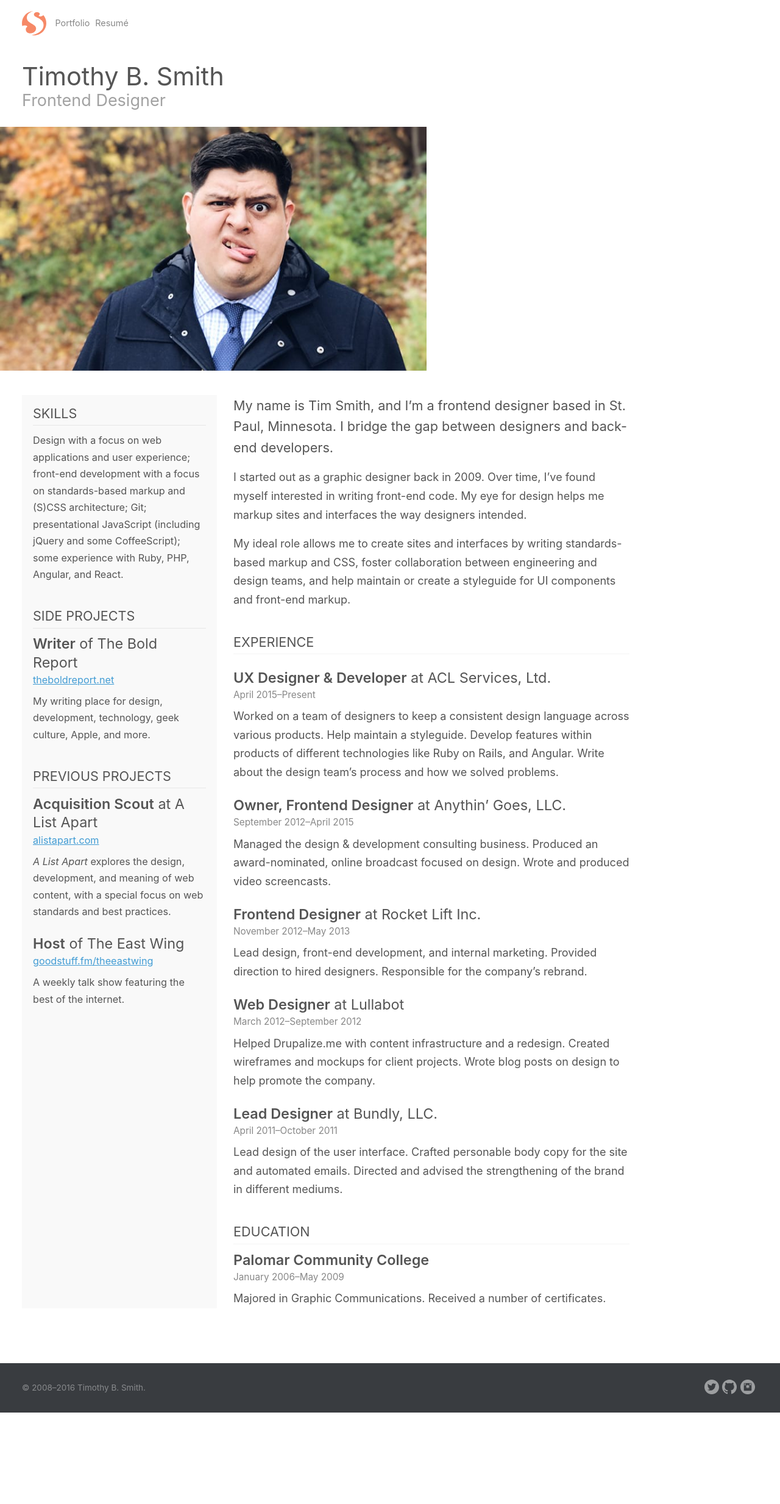
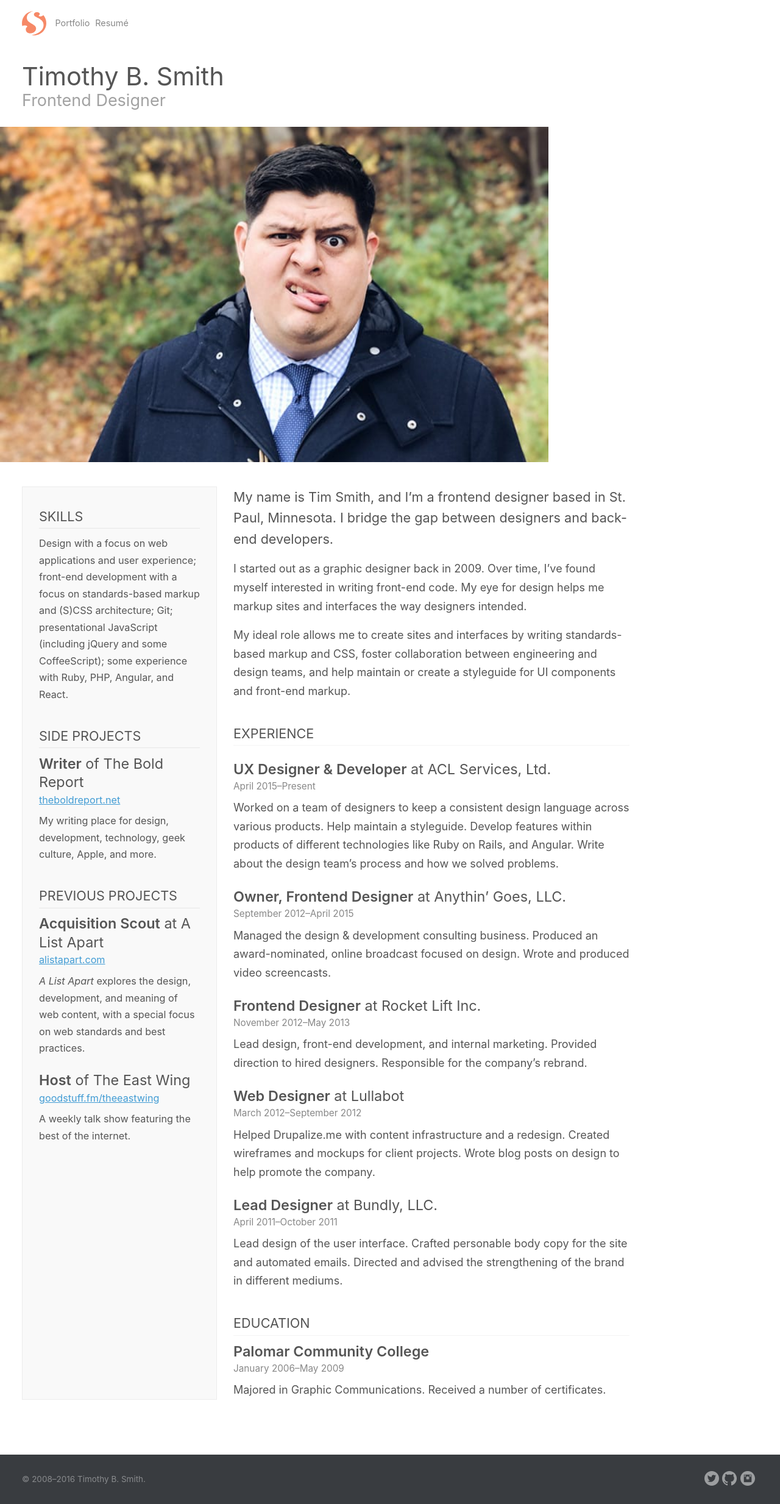
Before and after one commit to xavibenjamin/ttimsmith.com, a Jekyll site: the page built from resume.html, in a window 1280 px wide. Shown: the whole page at 61% size. Built offline with Jekyll 4.4.1, drawn with Linux system fonts in a browser that asks for light colours; some web fonts are replaced; before the commit the page ends 2317 px from its top, so only the background shows below that.

Commit message:
Small updates

```diff
--- a/assets/stylesheets/_layout/_footer.scss
+++ b/assets/stylesheets/_layout/_footer.scss
@@ -14,11 +14,7 @@
   }
   small {
     color: rgba(white, .4);
-    display: block;
     font-size: .75rem;
-    @media #{$small-only} {
-      margin-bottom: .7rem;
-    }
   }
   .icon {
     fill: rgba(white, .5);
--- a/assets/stylesheets/_layout/_pages.scss
+++ b/assets/stylesheets/_layout/_pages.scss
@@ -329,16 +329,20 @@
 .resume__image {
   margin-bottom: 2rem;
   img {
-    max-height: 400px;
-    max-width: 700px;
+    max-height: 240px;
     object-fit: cover;
+    @media #{$medium-up} {
+      max-height: 550px;
+      max-width: 900px;
+    }
   }
 }
 
 .resume__sidebar {
-  background: lighten($border-color, 2%);
+  background-color: lighten($border-color, 2%);
+  border: 1px solid darken($border-color, 3%);
   flex: 0 1 320px;
-  padding: 1rem;
+  padding: 2rem 1.5rem;
   @media #{$small-only} {
     margin-top: 2rem;
   }
```
